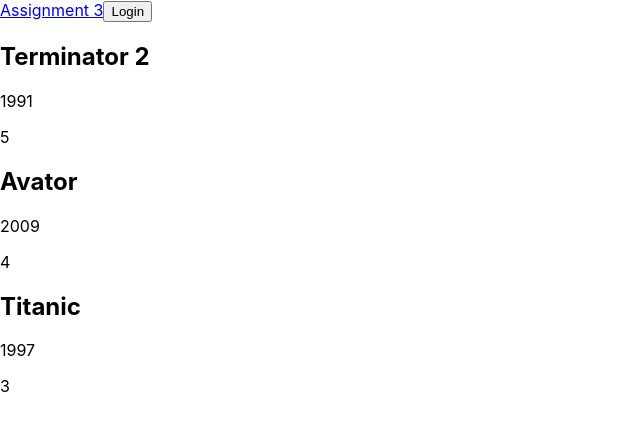
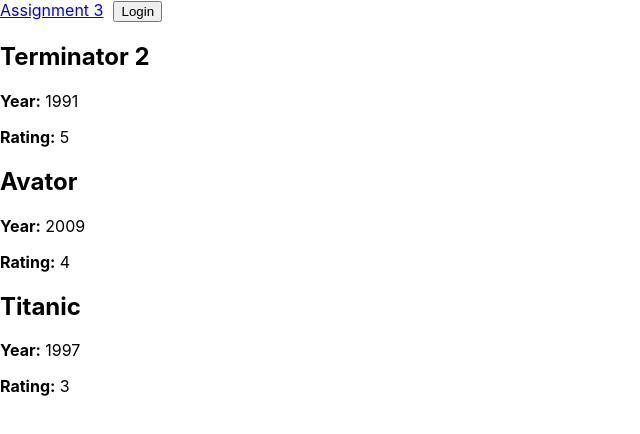
Before and after one commit to ImransCodeHub/react-movie-library, a React (Create React App) app: page / in a window 1280 px wide. Shown: the top 434 px of the page, without its empty margins (0-640 px from the left). Built offline with nearby package versions, Linux system fonts and the light colour scheme.

Commit message:
Added React Bootstrap

```diff
--- a/package.json
+++ b/package.json
@@ -6,7 +6,9 @@
     "@testing-library/jest-dom": "^5.17.0",
     "@testing-library/react": "^13.4.0",
     "@testing-library/user-event": "^13.5.0",
+    "bootstrap": "^5.3.2",
     "react": "^18.2.0",
+    "react-bootstrap": "^2.10.0",
     "react-dom": "^18.2.0",
     "react-scripts": "5.0.1",
     "web-vitals": "^2.1.4"
--- a/src/Movie.js
+++ b/src/Movie.js
@@ -4,16 +4,31 @@
 */
 
 import React from 'react';
+import { Container, Row, Col } from 'react-bootstrap';
 
-const Movie = (props) => {
-  const { movie, key } = props;
-  return (
-    <div>
-      <h2>{movie.name}</h2>
-      <p>{movie.year}</p>
-      <p>{movie.rating}</p>
-    </div>
-  );
-};
+const Movie = ({ movie }) => {
+    return (
+      <Container fluid>
+        <Row className="movie-row">
+          <Col>
+            <h2>{movie.name}</h2>
+            <p><strong>Year:</strong> {movie.year}</p>
+            <p><strong>Rating:</strong> {movie.rating}</p>
+          </Col>
+        </Row>
+      </Container>
+    );
+  };
+
+// const Movie = (props) => {
+//   const { movie, key } = props;
+//   return (
+//     <div>
+//       <h2>{movie.name}</h2>
+//       <p>{movie.year}</p>
+//       <p>{movie.rating}</p>
+//     </div>
+//   );
+// };
 
 export default Movie;
--- a/src/MovieList.js
+++ b/src/MovieList.js
@@ -6,15 +6,28 @@
 
 import React from 'react';
 import Movie from './Movie';
+import { Card } from 'react-bootstrap';
 
 const MovieList = (props) => {
     return (
-    <div>
+        <Card>
+        <Card.Body>
             {props.movies.map((movie, index) => (
             <Movie key={index} movie={movie} />
             ))}
-    </div>
+        </Card.Body>
+        </Card>
     );
     };
 
+// const MovieList = (props) => {
+//   return (
+//     <div>
+//       {props.movies.map((movie, index) => (
+//         <Movie key={index} movie={movie} />
+//       ))}
+//     </div>
+//   );
+// };
+
 export default MovieList;
--- a/src/NavBar.js
+++ b/src/NavBar.js
@@ -4,20 +4,46 @@
     changes its text to “logout”, which when pressed will flip the text back to “login”
  */
 import React, { useState } from 'react';
+import { Button } from 'react-bootstrap';
 
 const NavBar = () => {
     const [isLoggedIn, setIsLoggedIn] = useState(false);
+
     const handleButtonClick = () => {
         setIsLoggedIn(!isLoggedIn);
     };
+
     return (
-    <nav>
-      <div>
-        <a href="/">Assignment 3</a>
-        <button onClick={handleButtonClick}>{isLoggedIn ? 'Logout' : 'Login'}</button>
+        <nav className="navbar navbar-light bg-light">
+            <div className="container">
+                <a className="navbar-brand" href="/">Assignment 3</a>
+                <Button
+                    onClick={handleButtonClick}
+                    variant={isLoggedIn ? 'danger' : 'primary'}
+                    className={isLoggedIn ? 'logout-btn' : 'login-btn'}
+                    style={{ marginLeft: '10px' }}
+                >
+                    {isLoggedIn ? 'Logout' : 'Login'}
+                </Button>
             </div>
         </nav>
     );
 };
 
+
+// const NavBar = () => {
+//   const [isLoggedIn, setIsLoggedIn] = useState(false);
+//   const handleButtonClick = () => {
+//     setIsLoggedIn(!isLoggedIn);
+//   };
+//   return (
+//     <nav>
+//       <div>
+//         <a href="/">Assignment 3</a>
+//         <button onClick={handleButtonClick}>{isLoggedIn ? 'Logout' : 'Login'}</button>
+//       </div>
+//     </nav>
+//   );
+// };
+
 export default NavBar;
```
Also changed, not shown: 1 other file (tests, documents, lock files or other folders). Lines whose indentation alone changed are shown as unchanged.
